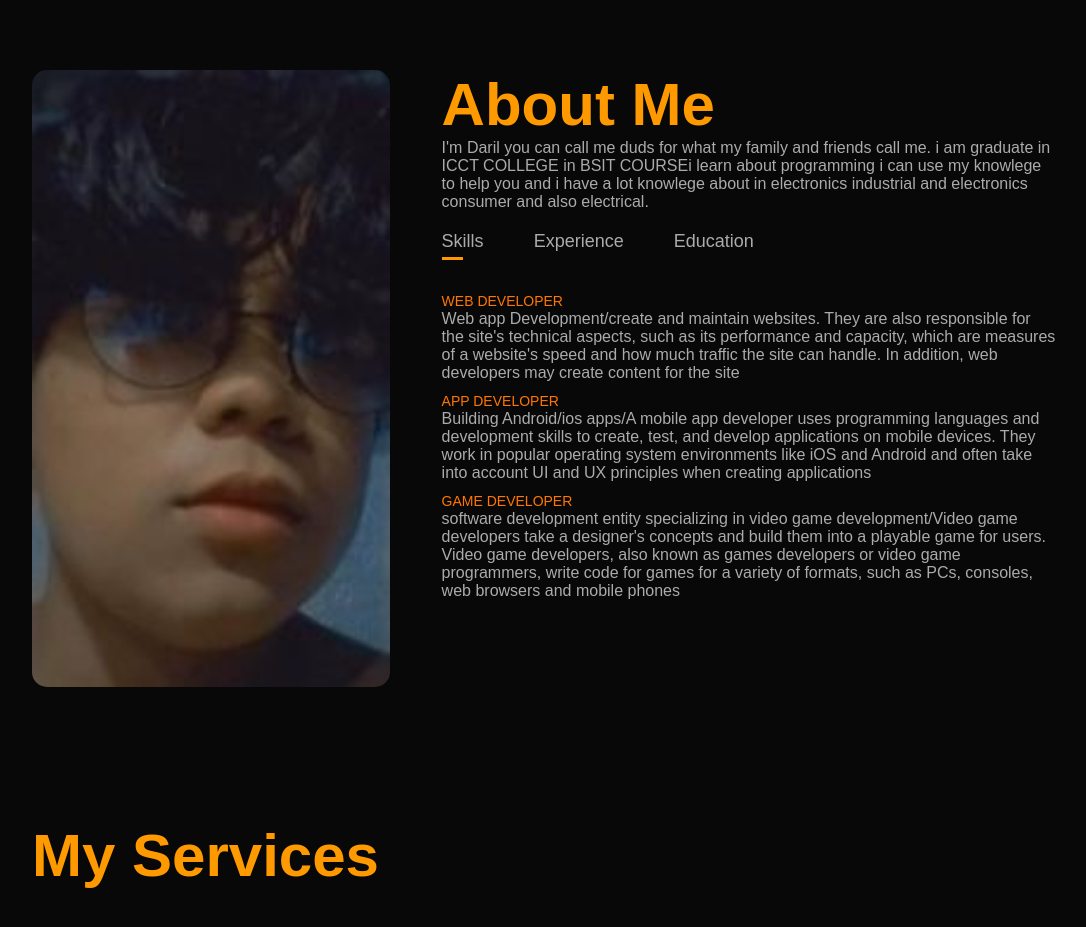
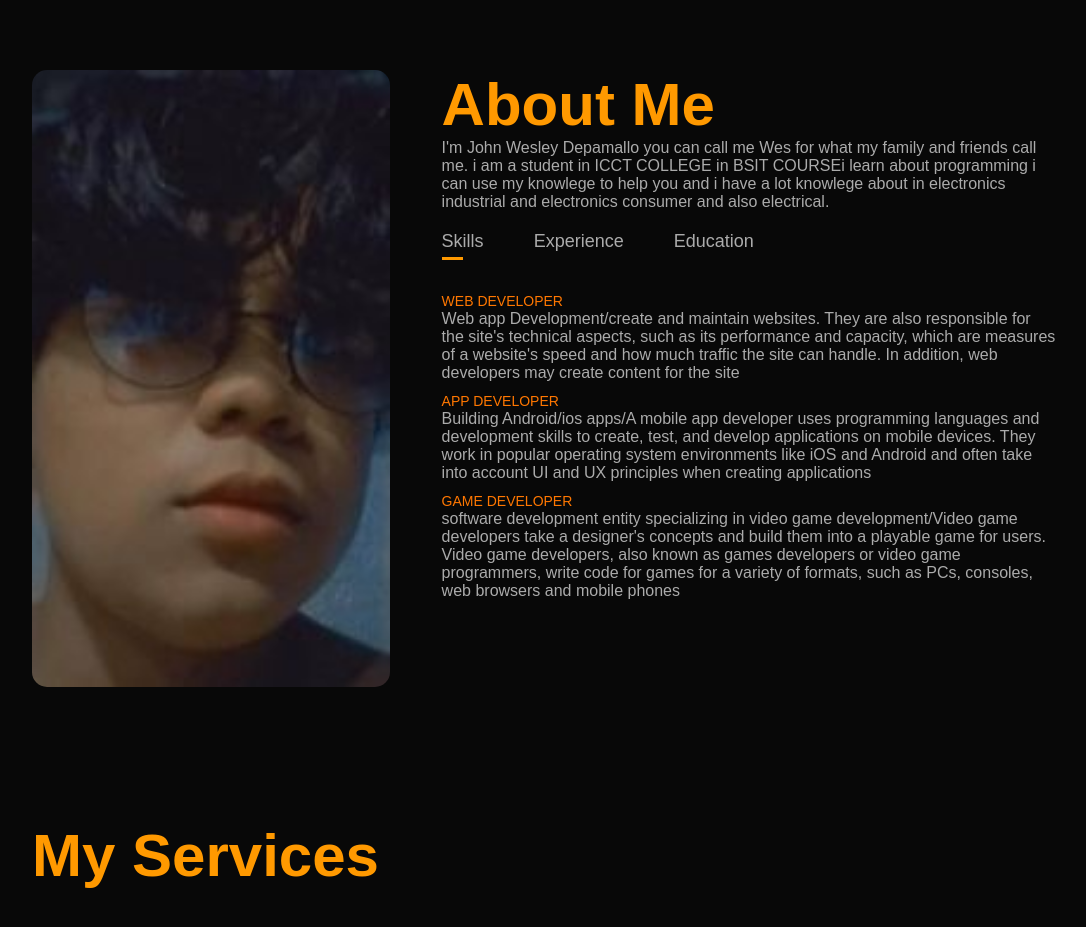
Before and after one commit to JohnWesleyDepamallo/johnwesley.github.io, a plain HTML site: page index.html in a window 1280 px wide. Shown: the part 820-1747 px from the top of the page, without its empty margins (96-1182 px from the left). Drawn offline with Linux system fonts and the light colour scheme.

Commit message:
Update index.html

```diff
--- a/index.html
+++ b/index.html
@@ -38,8 +38,8 @@
              </div>
              <div class="about-col-2">
                  <h1 class="sub-title">About Me</h1>
-                 <p>I'm Daril you can call me duds for what my family and friends call me.
-                    i am graduate in ICCT COLLEGE in BSIT COURSEi learn about programming
+                 <p>I'm John Wesley Depamallo you can call me Wes for what my family and friends call me.
+                    i am a student in ICCT COLLEGE in BSIT COURSEi learn about programming
                     i can use my knowlege to help you and i have a lot knowlege about in
                     electronics industrial and electronics consumer and also electrical.</p>
 
```
